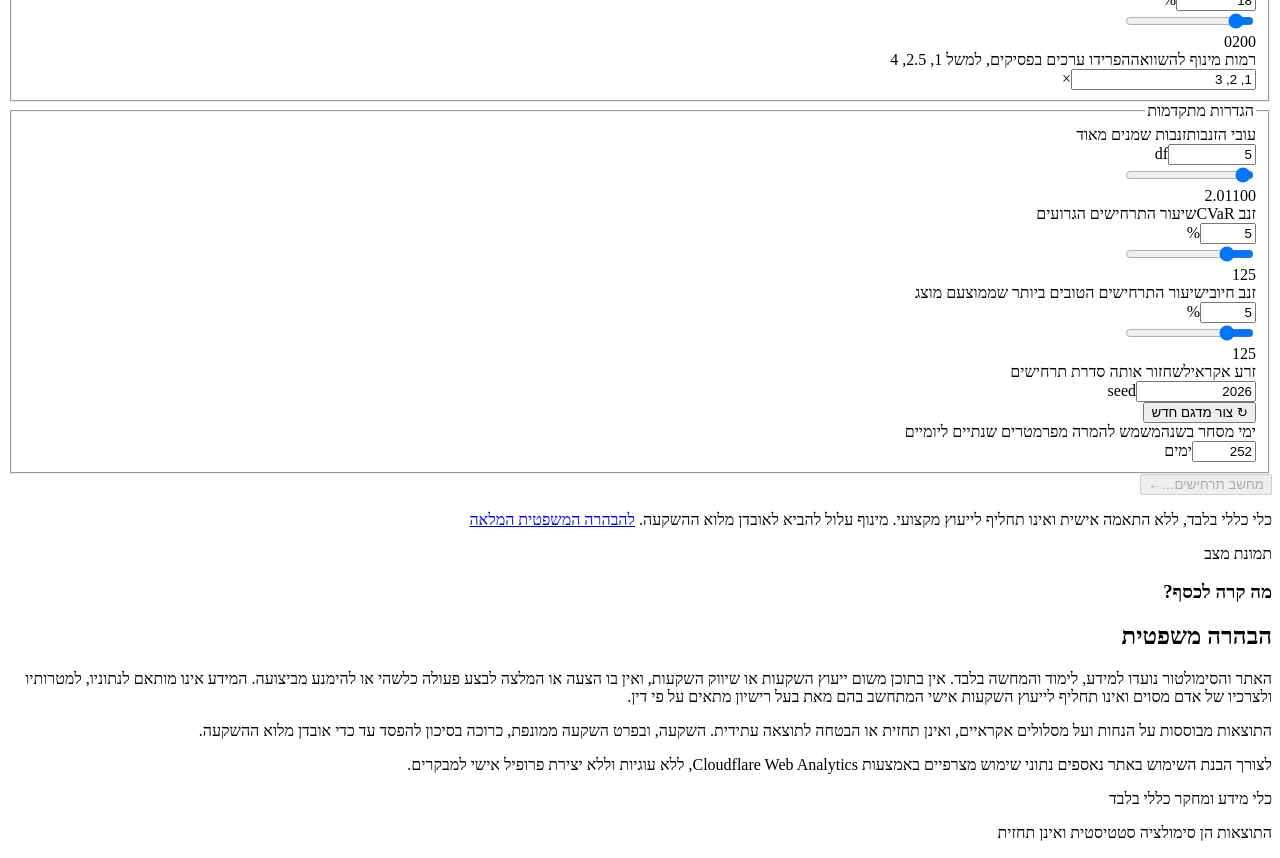
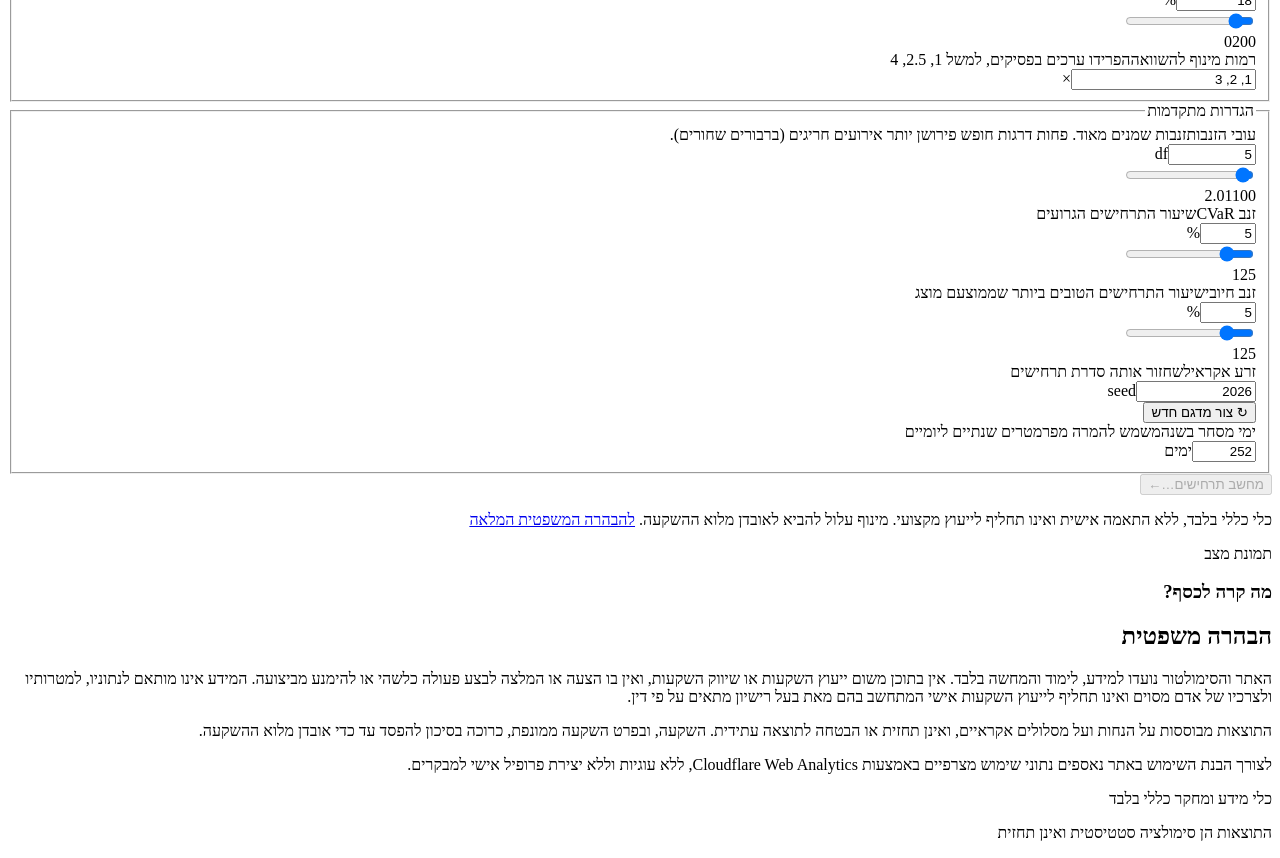
Before and after one commit to dani1565/Monte-Carlo-simulator, a React (Vite) app: page / in a window 1280 px wide. Shown: the part 1500-2358 px from the top of the page. Built offline with nearby package versions, Linux system fonts and the light colour scheme; the HTML template or start-up script is replaced by a standard one.

Commit message:
fix: show tail explanation inline (#10)
Co-authored-by: dani1565 <dani1565@users.noreply.github.com>

```diff
--- a/src/App.tsx
+++ b/src/App.tsx
@@ -127,7 +127,7 @@ export default function App() {
           </fieldset>
           <fieldset className="parameter-section advanced">
             <legend>הגדרות מתקדמות</legend>
-            <ParameterField id="degreesOfFreedom" label="עובי הזנבות" description={tailLabel(params.degreesOfFreedom)} unit="df" value={drafts.degreesOfFreedom} {...PARAMETER_LIMITS.degreesOfFreedom} range error={validationErrors.degreesOfFreedom} onChange={(value) => updateNumber('degreesOfFreedom', value)} />
+            <ParameterField id="degreesOfFreedom" label="עובי הזנבות" description={`${tailLabel(params.degreesOfFreedom)}. פחות דרגות חופש פירושן יותר אירועים חריגים (ברבורים שחורים).`} unit="df" value={drafts.degreesOfFreedom} {...PARAMETER_LIMITS.degreesOfFreedom} range error={validationErrors.degreesOfFreedom} onChange={(value) => updateNumber('degreesOfFreedom', value)} />
             <ParameterField id="cvarPercentile" label="זנב CVaR" description="שיעור התרחישים הגרועים" unit="%" value={drafts.cvarPercentile} min={1} max={25} step={1} range error={validationErrors.cvarPercentile} onChange={(value) => updateNumber('cvarPercentile', value, 100)} />
             <ParameterField id="positiveTailPercentile" label="זנב חיובי" description="שיעור התרחישים הטובים ביותר שממוצעם מוצג" unit="%" value={drafts.positiveTailPercentile} min={1} max={25} step={1} range error={validationErrors.positiveTailPercentile} onChange={(value) => updateNumber('positiveTailPercentile', value, 100)} />
             <ParameterField id="seed" label="זרע אקראי" description="לשחזור אותה סדרת תרחישים" unit="seed" value={drafts.seed} {...PARAMETER_LIMITS.seed} error={validationErrors.seed} onChange={(value) => updateNumber('seed', value)} />
```
Also changed, not shown: 2 other files (tests, documents, lock files or other folders).
